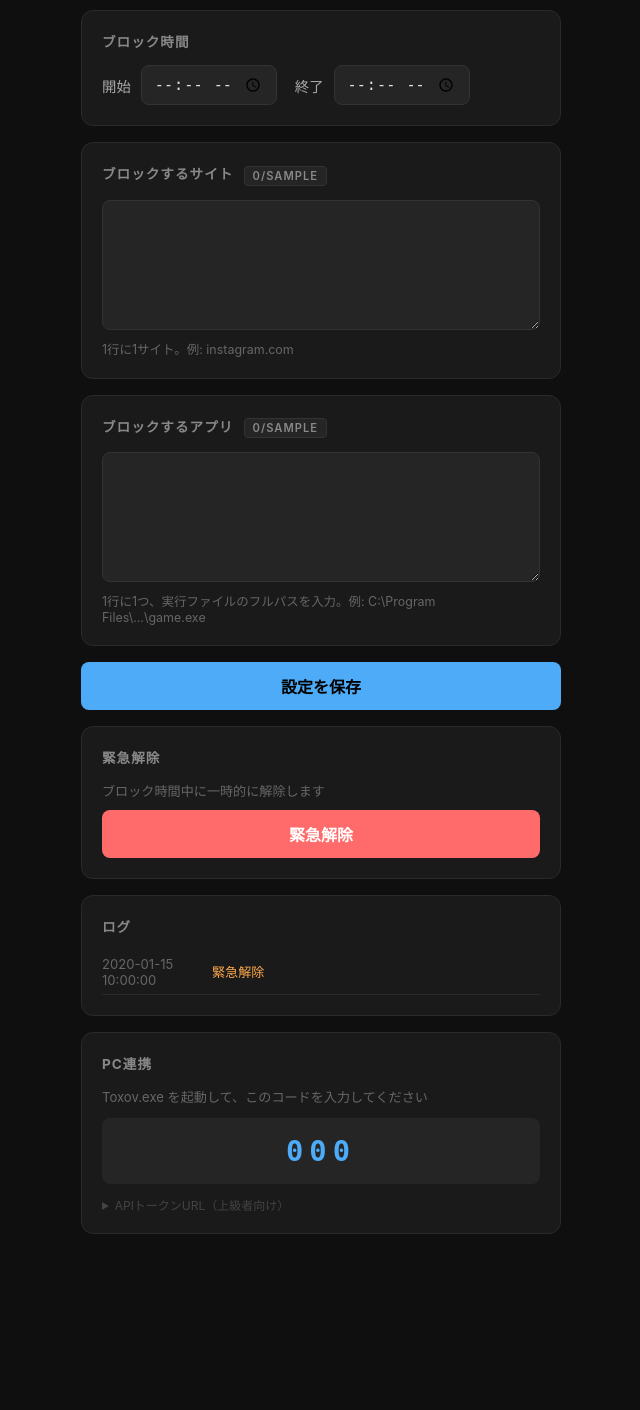
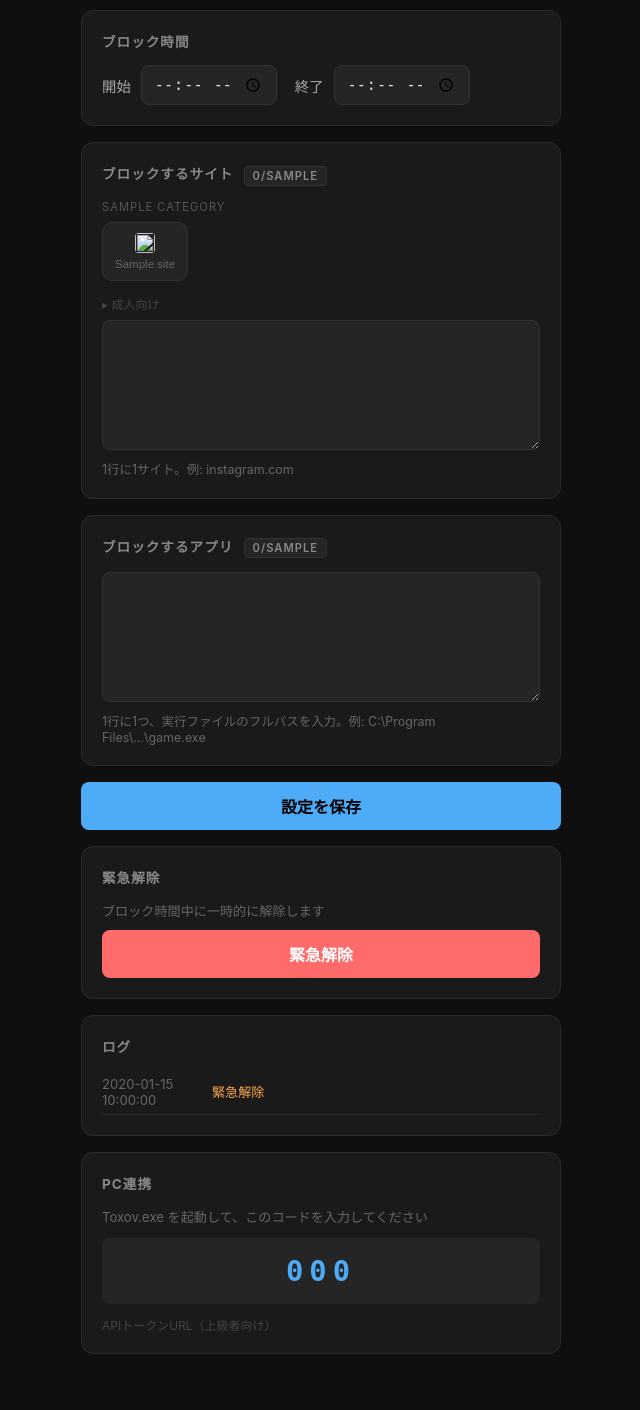
Before and after one commit to nukosi/Toxov, a Flask app: template templates/index.html in a window 1280 px wide. Shown: the part 758-2168 px from the top of the page, without its empty margins (319-959 px from the left). Before the commit the page ends 1992 px from the top, so only its background shows below. Run offline with Flask 3, Linux system fonts and the light colour scheme; the template is opened without the code that fills it: most values are stand-ins (such as "Sample title", 1, 10 or a date in 2020).

Commit message:
add preset site cards with icon+name, categories, and adult content collapse
- web.py: PRESET_SITES with 動画/SNS categories and collapsed 成人向け section
- index.html: grid cards with favicon icons, active toggle state, JS sync with textarea
  blocking=true disables removal via preset cards (consistent with edit restriction)

Co-Authored-By: Claude Sonnet 4.6 <noreply@anthropic.com>

```diff
--- a/templates/index.html
+++ b/templates/index.html
@@ -193,6 +193,36 @@
     .rank-iron    { color:#adb5bd; background:#212529; border-color:#495057; }
     .rank-gold    { color:#ffd43b; background:#2a2200; border-color:#5a4a00; }
     .rank-diamond { color:#74c0fc; background:#0a1a2a; border-color:#1a4a7a; }
+
+    .preset-btn {
+      display: flex;
+      flex-direction: column;
+      align-items: center;
+      gap: 5px;
+      padding: 10px 12px;
+      background: #252525;
+      border: 1px solid #333;
+      border-radius: 10px;
+      cursor: pointer;
+      color: #666;
+      font-size: 0.72rem;
+      min-width: 64px;
+      transition: border-color 0.15s, color 0.15s, background 0.15s;
+    }
+    .preset-btn:hover { border-color: #555; color: #aaa; }
+    .preset-btn.active { background: #1e3a2a; border-color: #2d5a3d; color: #69db7c; }
+    .preset-btn.active:hover { border-color: #3d7a4d; }
+
+    .preset-category {
+      font-size: 0.7rem;
+      color: #555;
+      text-transform: uppercase;
+      letter-spacing: 1px;
+      margin-bottom: 8px;
+    }
+
+    details > summary { list-style: none; }
+    details > summary::-webkit-details-marker { display: none; }
   </style>
 </head>
 <body>
@@ -344,7 +374,48 @@
             {% if plan == 'premium' %}Premium{% else %}{{ config.sites | length }}/{{ limits.max_sites }}{% endif %}
           </span>
         </h2>
-        <textarea name="sites">{{ config.sites | join('\n') }}</textarea>
+
+        <!-- プリセットカード -->
+        {% for cat in presets %}
+          {% if not cat.collapsed %}
+          <p class="preset-category">{{ cat.category }}</p>
+          <div style="display:flex; flex-wrap:wrap; gap:8px; margin-bottom:14px;">
+            {% for site in cat.sites %}
+            <button type="button" class="preset-btn"
+                    data-domains="{{ site.domains | join(',') }}"
+                    onclick="togglePreset(this)">
+              <img src="https://www.google.com/s2/favicons?domain={{ site.domains[0] }}&sz=32"
+                   width="20" height="20" style="border-radius:4px;" loading="lazy">
+              <span>{{ site.name }}</span>
+            </button>
+            {% endfor %}
+          </div>
+          {% endif %}
+        {% endfor %}
+
+        <!-- 成人向け（折りたたみ） -->
+        <details>
+          <summary style="font-size:0.75rem; color:#444; cursor:pointer; margin-bottom:8px; user-select:none;">
+            ▸ 成人向け
+          </summary>
+          <div style="display:flex; flex-wrap:wrap; gap:8px; margin-top:10px; margin-bottom:12px;">
+            {% for cat in presets %}
+              {% if cat.collapsed %}
+                {% for site in cat.sites %}
+                <button type="button" class="preset-btn"
+                        data-domains="{{ site.domains | join(',') }}"
+                        onclick="togglePreset(this)">
+                  <img src="https://www.google.com/s2/favicons?domain={{ site.domains[0] }}&sz=32"
+                       width="20" height="20" style="border-radius:4px;" loading="lazy">
+                  <span>{{ site.name }}</span>
+                </button>
+                {% endfor %}
+              {% endif %}
+            {% endfor %}
+          </div>
+        </details>
+
+        <textarea id="sites-textarea" name="sites">{{ config.sites | join('\n') }}</textarea>
         <p class="hint">1行に1サイト。例: instagram.com</p>
         {% if blocking %}
         <p class="lock-notice">ブロック時間中は削除できません（追加のみ可能）</p>
@@ -460,5 +531,42 @@
     </div>
     {% endif %}
   </div>
+  <script>
+    const BLOCKING = {{ 'true' if blocking else 'false' }};
+
+    function getTextareaDomains() {
+      return document.getElementById('sites-textarea').value
+        .split('\n').map(s => s.trim()).filter(s => s);
+    }
+
+    function setTextareaDomains(domains) {
+      document.getElementById('sites-textarea').value = domains.join('\n');
+    }
+
+    function togglePreset(btn) {
+      const domains = btn.dataset.domains.split(',');
+      const current = getTextareaDomains();
+      const allPresent = domains.every(d => current.includes(d));
+
+      if (allPresent) {
+        if (BLOCKING) return; // ブロック中は削除不可
+        setTextareaDomains(current.filter(d => !domains.includes(d)));
+      } else {
+        const toAdd = domains.filter(d => !current.includes(d));
+        setTextareaDomains([...current, ...toAdd]);
+      }
+      updatePresetStates();
+    }
+
+    function updatePresetStates() {
+      const current = getTextareaDomains();
+      document.querySelectorAll('.preset-btn').forEach(btn => {
+        const domains = btn.dataset.domains.split(',');
+        btn.classList.toggle('active', domains.every(d => current.includes(d)));
+      });
+    }
+
+    document.addEventListener('DOMContentLoaded', updatePresetStates);
+  </script>
 </body>
 </html>
--- a/web.py
+++ b/web.py
@@ -10,6 +10,40 @@ from database import (init_db, load_config, save_config,
                       get_user_by_connect_code)
 from comments import get_comment, get_phase
 from plans import get_limits, within_site_limit, within_app_limit
+
+PRESET_SITES = [
+    {
+        "category": "動画",
+        "collapsed": False,
+        "sites": [
+            {"name": "YouTube",  "domains": ["youtube.com", "www.youtube.com", "youtu.be"]},
+            {"name": "Netflix",  "domains": ["netflix.com"]},
+            {"name": "Twitch",   "domains": ["twitch.tv"]},
+            {"name": "ニコニコ", "domains": ["nicovideo.jp"]},
+        ],
+    },
+    {
+        "category": "SNS",
+        "collapsed": False,
+        "sites": [
+            {"name": "X",          "domains": ["x.com", "twitter.com"]},
+            {"name": "Instagram",  "domains": ["instagram.com"]},
+            {"name": "TikTok",     "domains": ["tiktok.com"]},
+            {"name": "Reddit",     "domains": ["reddit.com"]},
+            {"name": "Facebook",   "domains": ["facebook.com"]},
+            {"name": "Discord",    "domains": ["discord.com"]},
+        ],
+    },
+    {
+        "category": "成人向け",
+        "collapsed": True,
+        "sites": [
+            {"name": "Pornhub", "domains": ["pornhub.com"]},
+            {"name": "xVideos", "domains": ["xvideos.com"]},
+            {"name": "xHamster","domains": ["xhamster.com"]},
+        ],
+    },
+]
 
 app = Flask(__name__)
 # 本番環境では環境変数 SECRET_KEY に強いランダム文字列を設定すること
@@ -128,7 +162,7 @@ def index():
                            weekly_rate=weekly_rate, monthly_rate=monthly_rate,
                            points=points, rank=rank, ranking=ranking, error=error,
                            plan=current_user.plan, limits=limits,
-                           role=current_user.role)
+                           role=current_user.role, presets=PRESET_SITES)
 
 
 @app.route("/save", methods=["POST"])
```
